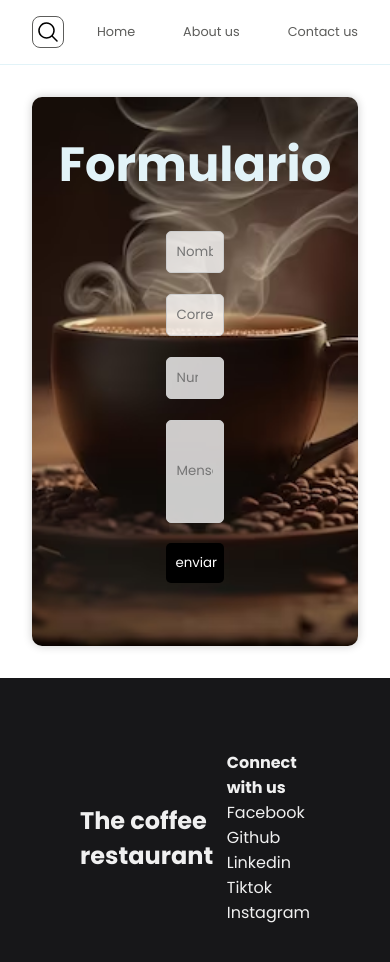
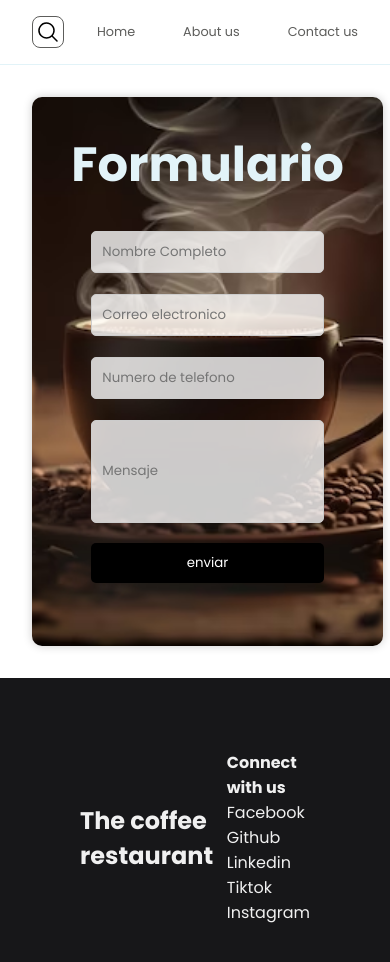
Before and after one commit to Usiel-03A7/testefelamedia, a Next.js app: page /contact in a window 390 px wide. Shown: the top 962 px of the page. Built offline with nearby package versions, Linux system fonts and the light colour scheme; a web font is replaced by a local one.

Commit message:
the form responsive

```diff
--- a/app/contact/contact.module.css
+++ b/app/contact/contact.module.css
@@ -60,3 +60,12 @@
     color: #fff;
     cursor: pointer;
 }
+
+@media (max-width: 768px) {
+    .formContainer {
+        width: 90%;
+    }
+    .formStyles{
+        width: 90%;
+    }
+}
```
